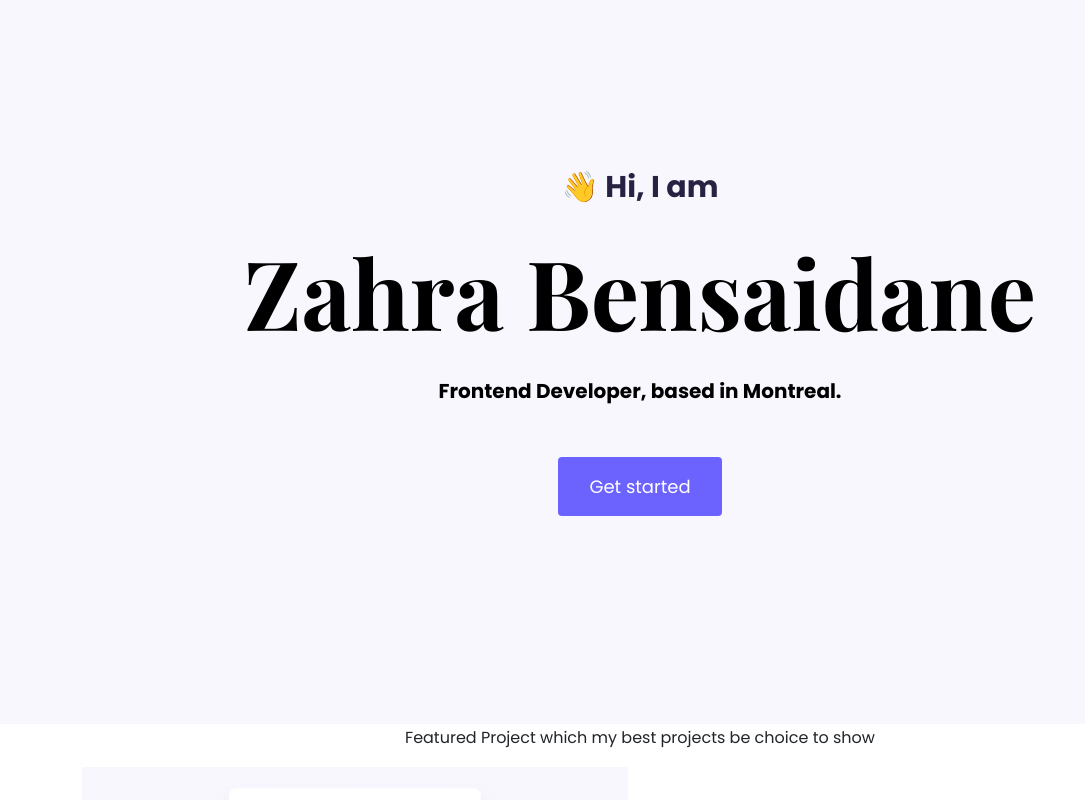
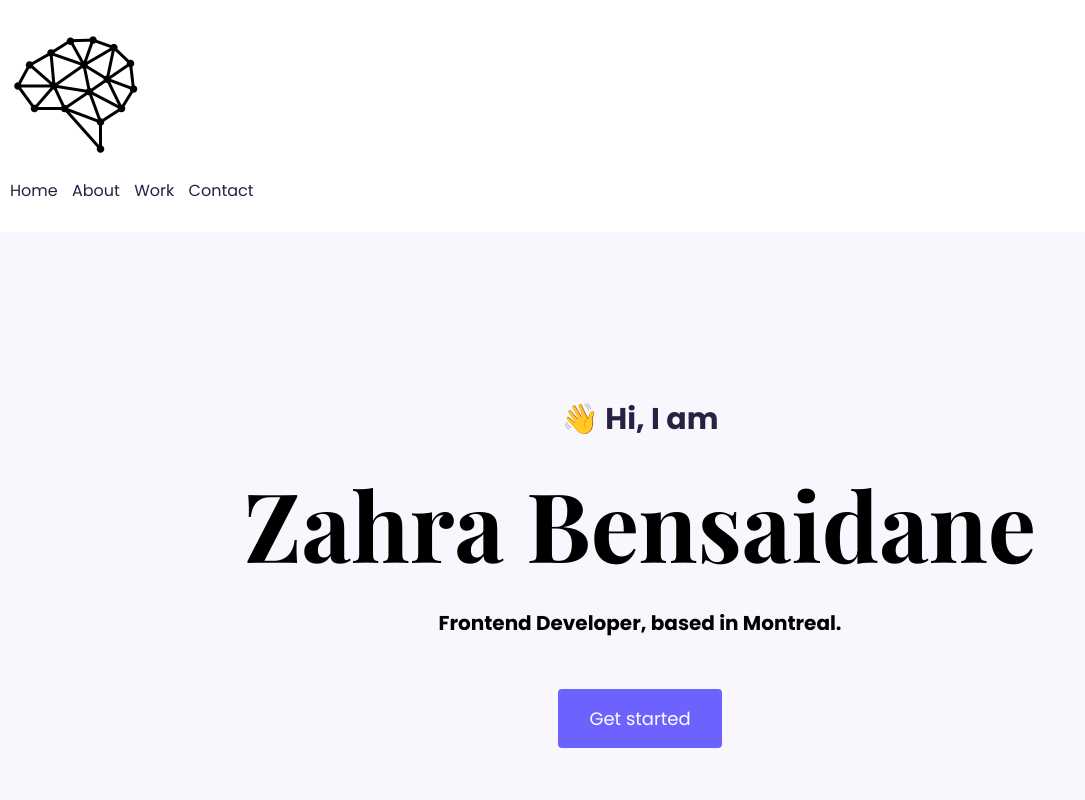
Before and after one commit to Zahra-Bens/portfolio-project, a plain HTML site: page index.html in a window 1280 px wide. Shown: the top 800 px of the page, without its empty margins (0-1085 px from the left). Drawn offline with nearby package versions, Linux system fonts and the light colour scheme; a web font is replaced by a local one.

Commit message:
added costum header
added and minimum  styled the nav section

```diff
--- a/index.html
+++ b/index.html
@@ -33,6 +33,15 @@
       rel="stylesheet"
     />
   </head>
+  <nav>
+    <img src="/image/zblogo.png" class="img-fluid logo" alt="logo" />
+    <ul>
+      <li><a href="/">Home</a></li>
+      <li><a href="/about.html">About</a></li>
+      <li><a href="#">Work</a></li>
+      <li><a href="#">Contact</a></li>
+    </ul>
+  </nav>
   <body>
     <div class="hero">
       <p>👋 Hi, I am</p>
--- a/style/portfolio.css
+++ b/style/portfolio.css
@@ -98,6 +98,30 @@ h2 {
   font-size: 16px;
   line-height: 30px;
 }
+nav {
+  padding: 20px 0;
+}
+.logo {
+  max-width: 150px;
+}
+nav ul {
+  padding: 0;
+  margin: 0;
+}
+nav li {
+  display: inline;
+  list-style: none;
+  margin-left: 10px;
+  line-height: 42px;
+}
+nav a {
+  text-decoration: none;
+  color: #272142;
+  transition: all 100ms ease-in-out;
+}
+nav a:hover {
+  color: var(--branding-color);
+}
 .about-section-content {
   margin-right: 50px;
 }
```
Also changed, not shown: image/zblogo.png (added).
